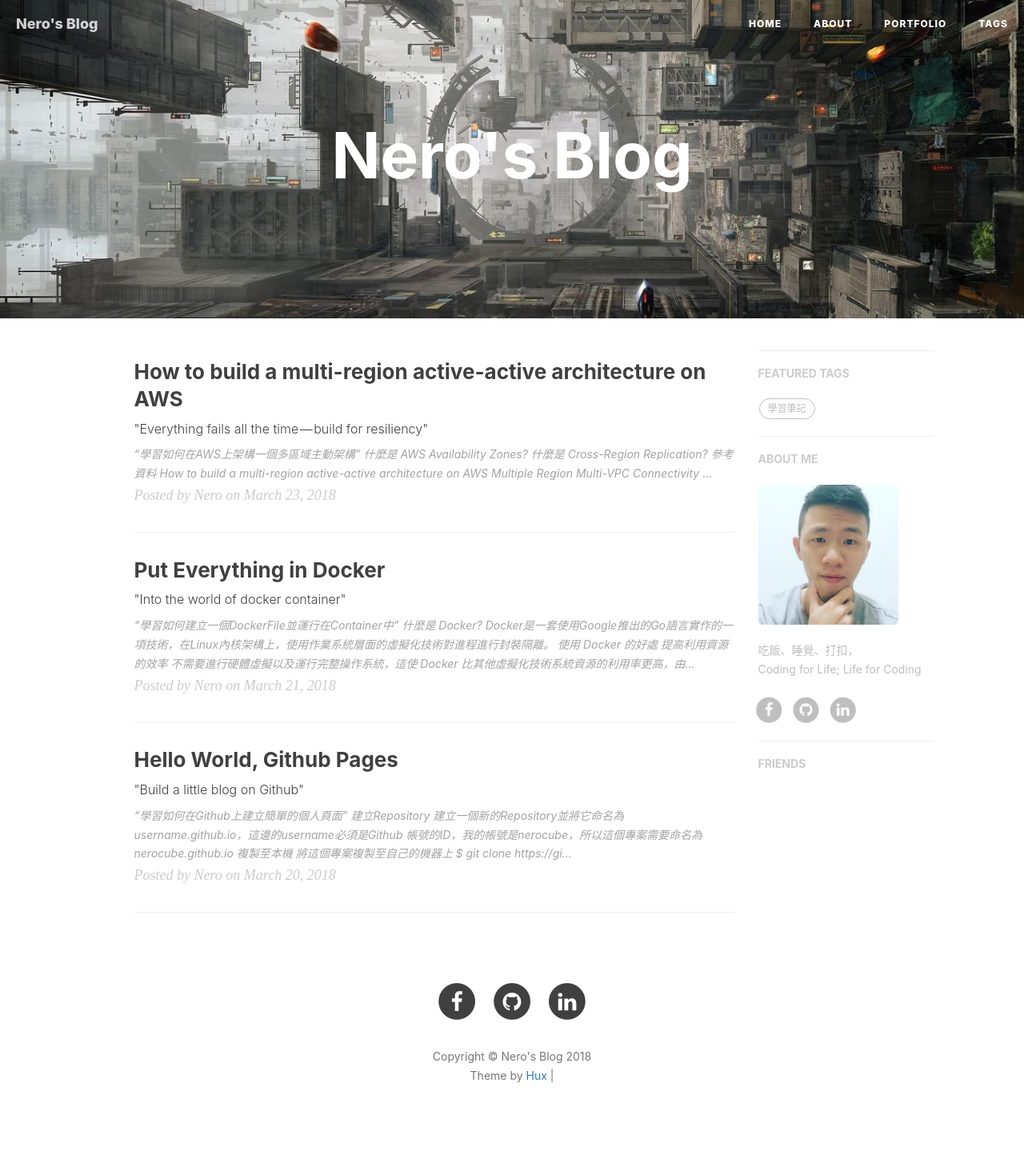
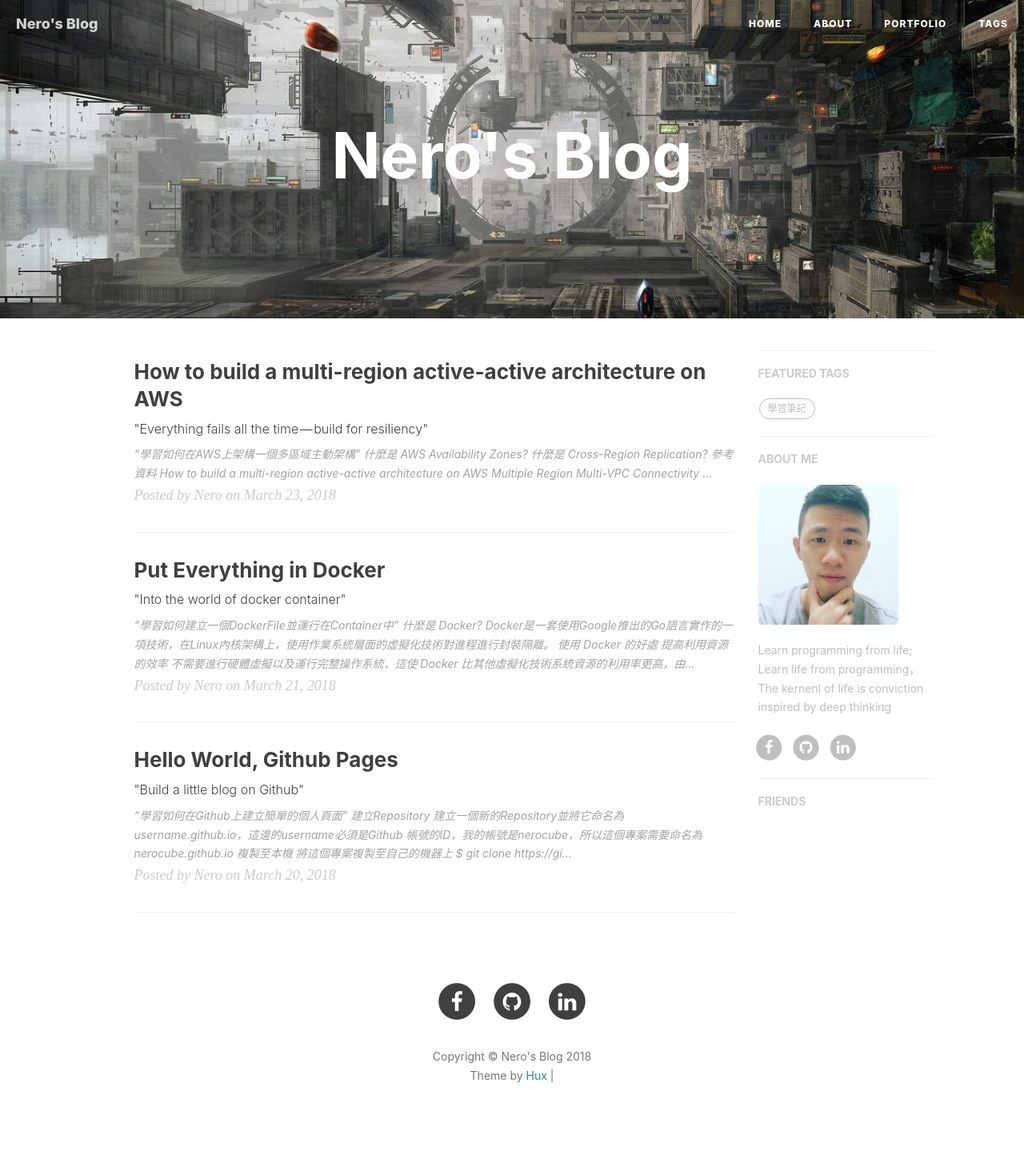
Before and after one commit to NeroCube/nerocube.github.io, a Jekyll site: the page built from index.html, in a window 1280 px wide. Shown: the whole page at 80% size. Built offline with Jekyll 4.4.1, drawn with Linux system fonts in a browser that asks for light colours; nearby versions of some CDN libraries; the list of posts is cut into pages by our own code; comment, search, counter and statistics services are not loaded.

Commit message:
update  homepage content

```diff
--- a/_config.yml
+++ b/_config.yml
@@ -1,10 +1,10 @@
 # Site settings
 title: Nero's Blog
-SEOTitle: Nero的部落客 | Nero's Blog
+SEOTitle: Nero's Blog | 學習筆記
 header-img: img/home-bg.jpg
 email: nerocube.tw@gmail.com
-description: "Coding for Life; Life for Coding"
-keyword: "Nero,  後端開發, 學習筆記, Node.js, Python, Android, JavaScript"
+description: "Learn programming from life; Learn life from programming"
+keyword: "Nero, 後端開發, 學習筆記, Node.js, Python, Golang, Android"
 url: "https://nerocube.github.io/"              # your host, for absolute URL
 baseurl: ""                             # for example, '/blog' if your blog hosted on 'host/blog'
 
@@ -67,7 +67,7 @@ netease_comment: false
 
 # Sidebar settings
 sidebar: true                           # whether or not using Sidebar.
-sidebar-about-description: "吃飯、睡覺、打扣， <br>Coding for Life; Life for Coding"
+sidebar-about-description: "Learn programming from life; Learn life from programming， <br>The kernenl of life is conviction inspired by deep thinking"
 sidebar-avatar: /img/avatar-nero.jpg      # use absolute URL, seeing it's used in both `/` and `/about/`
 
 
```
